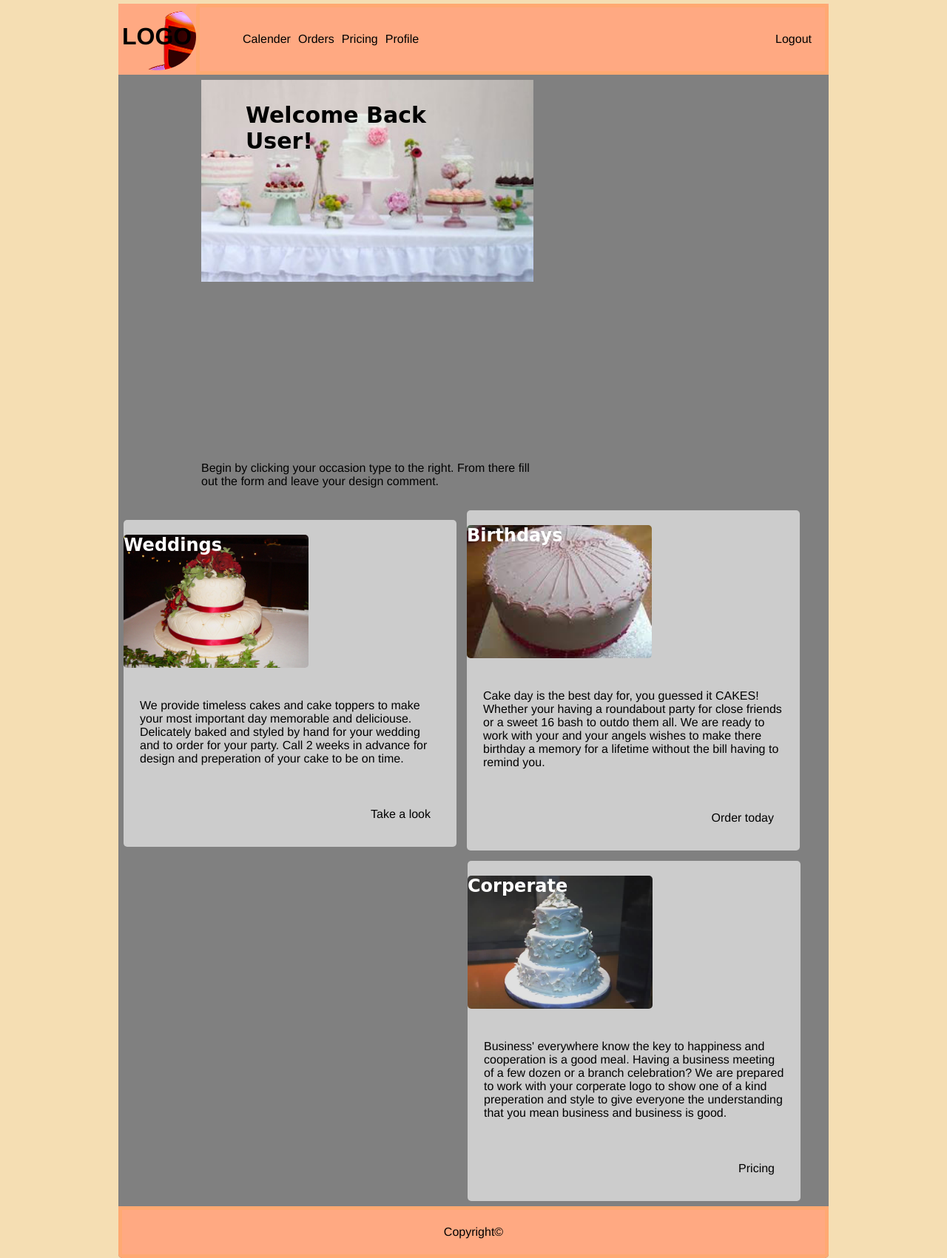
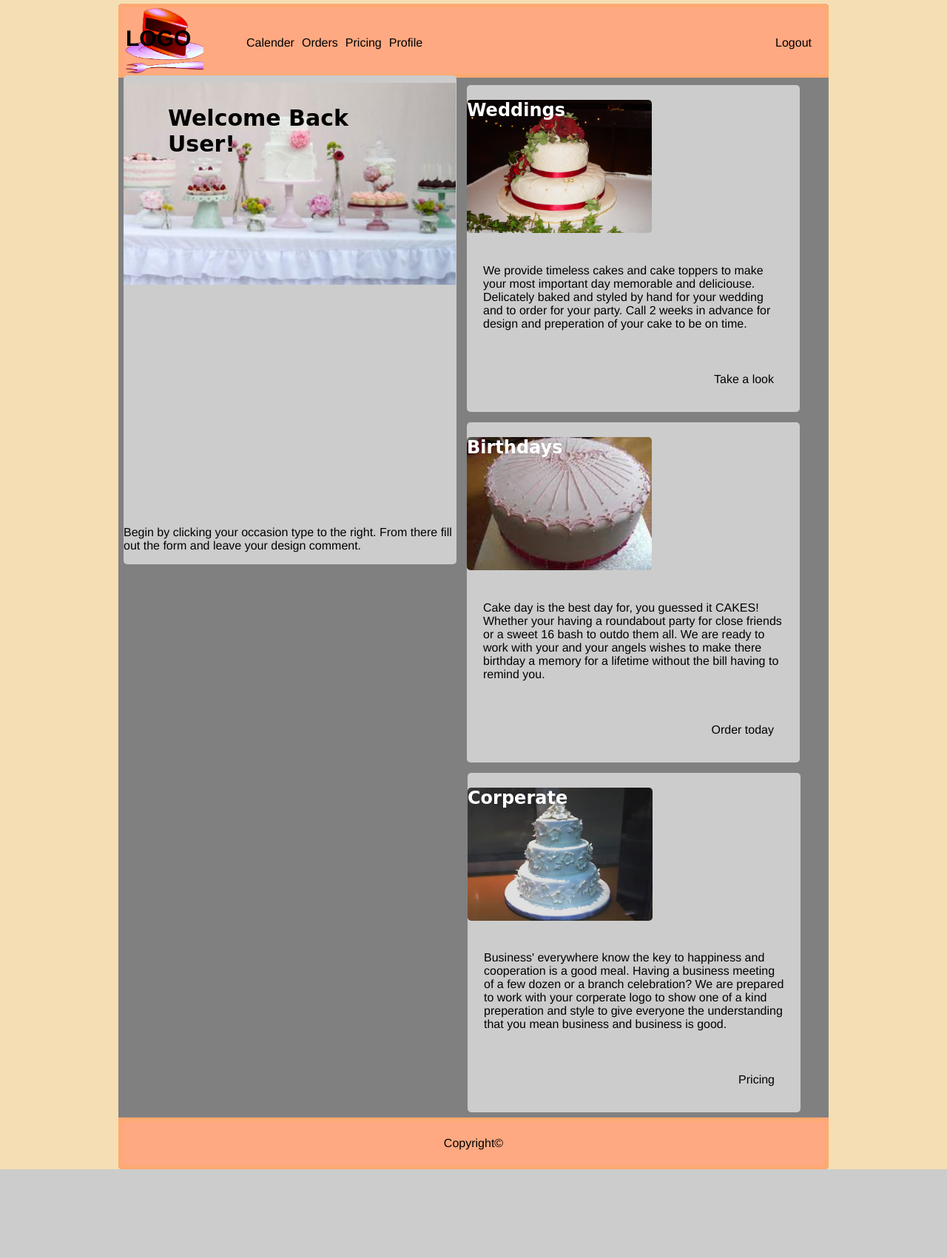
Before and after one commit to dgerena/PWA2, a PHP site: page /app.html in a window 1280 px wide. Shown: the whole page at 74% size. After the commit the page ends 1581 px from the top, so only its background shows below. Run offline with PHP 8.4, Linux system fonts and the light colour scheme; some web fonts are replaced.

Commit message:
fixed up visuals and added classes where necessary.
CSS JS and some html modifying.

```diff
--- a/cake_construct/app.html
+++ b/cake_construct/app.html
@@ -1,3 +1,4 @@
+<!-- this document created by damasio eli gerena IV -- this is the landing page-->
 <!DOCTYPE html>
 <html>
     <head>
@@ -10,7 +11,7 @@
     </head>
     <body>
         <div id="app-outer-container"><!-- container to target the entire page -->
-            <div class="app_header">
+            <div class="header app_header">
                 <div class="logo">
                     <h1>LOGO</h1>
                 </div>
@@ -18,22 +19,22 @@
                     <ul id="nav"><li><a href="">Calender</a></li><li><a href="">Orders</a></li><li><a href="">Pricing</a></li><li><a href="">Profile</a></li><li id="logout"><a href="">Logout</a></li></ul>
                 </div>
             </div>
-            <div class="body-div">
-                <div class="cta"><h2>Welcome Back User!</h2></div>
+            <div class="body-div app_body-div main">
+                <div class="cta app_cta"><h2>Welcome Back User!</h2></div>
                 <p>Begin by clicking your occasion type to the right. From there fill out the form and leave your design comment.</p>
             </div><!-- use background image optimized and cut to size float heading up and to left and register button float right and push down -->
-            <div class="body-div wed" id="wedding">
-                <h2 >Weddings</h2><p>We provide timeless cakes and cake toppers to make your most important day memorable and deliciouse. Delicately baked and styled by hand for your wedding and to order for your party. Call 2 weeks in advance for design and preperation of your cake to be on time.</p>
+            <div class="body-div app-wed wed app-p" id="wedding" >
+                <h2 >Weddings</h2><p class="app-text">We provide timeless cakes and cake toppers to make your most important day memorable and deliciouse. Delicately baked and styled by hand for your wedding and to order for your party. Call 2 weeks in advance for design and preperation of your cake to be on time.</p>
                 <a href="">Take a look</a>
             </div>
-            <div class="body-div birth">
+            <div class="body-div app-birth birth app-p">
                 <h2>Birthdays</h2>
-                <p>Cake day is the best day for, you guessed it CAKES! Whether your having a roundabout party for close friends or a sweet 16 bash to outdo them all. We are ready to work with your and your angels wishes to make there birthday a memory for a lifetime without the bill having to remind you.</p>
+                <p class="app-text">Cake day is the best day for, you guessed it CAKES! Whether your having a roundabout party for close friends or a sweet 16 bash to outdo them all. We are ready to work with your and your angels wishes to make there birthday a memory for a lifetime without the bill having to remind you.</p>
                 <a href="">Order today</a>
             </div>
-            <div class="body-div corp">
+            <div class="body-div app-corp corp app-p">
                 <h2>Corperate</h2>
-                <p>Business' everywhere know the key to happiness and cooperation is a good meal. Having a business meeting of a few dozen or a branch celebration? We are prepared to work with your corperate logo to show one of a kind preperation and style to give everyone the understanding that you mean business and business is good.</p>
+                <p class="app-text">Business' everywhere know the key to happiness and cooperation is a good meal. Having a business meeting of a few dozen or a branch celebration? We are prepared to work with your corperate logo to show one of a kind preperation and style to give everyone the understanding that you mean business and business is good.</p>
                 <a href="">Pricing</a>
             </div>
             <div class="footer"><!-- add company name and possible button to bring to top -->
--- a/cake_construct/css/main.css
+++ b/cake_construct/css/main.css
@@ -23,13 +23,18 @@
     border-radius:5px 5px 0 0;
 }
 .logo{
-    border-radius: 100%;
     height: 80px;
     padding: 5px;
     background-image: url('../img/Piece_of_Cake.png');
     background-repeat: no-repeat;
-    width: 95px;
+    width: 100px;
+    background-size:150px 100px;
+    background-position:-15px;
     display: inline-block;
+    float: left;
+}
+.header h1{
+    font-size: 30px;
     float: left;
 }
 a{
@@ -110,6 +115,10 @@
     display:block;
     clear: both;
     overflow: hidden;
+}
+.body-div .main{
+    height: 1401px;
+    background-color:#ccc;
 }
 .cta{
     height: 583px;
@@ -243,7 +252,7 @@
     overflow: hidden;
     margin-top:5px;
     margin-bottom: -10px;
-    border: solid;
+    /*border: solid;*/
     border-width:5px;
     border-color:#ffa972;
     border-radius:5px 5px 0 0;
@@ -251,25 +260,25 @@
 #logout{
     float: right;
 }
-#app-outer-container .cta{
+#app-outer-container app_cta{
     width: 500px;
     height: 500px;
 }
-.body-div{
+.app_body-div,.app-corp,.app-birth,.app-wed{
     width: 450px;
     display: block;
     clear: none;
     float: left;
     margin: 7px;
     border-radius: 5px;
+    background-color: #ccc;
+
 }
-.body-div p{
-    width: initial;
-}
+
 div #wedding{
     margin-top: 20px;
 }
-#wedding p{
+#wedding .app-text,.body-div .app-text{
     width: initial;
 }
 div.body-div{
@@ -278,7 +287,7 @@
 #app-outer-container .cta{
     width: 449px;
 }
-.corp{
+.app-corp{
     float: right;
     margin-right: 38px;
 }
--- a/cake_construct/index.html
+++ b/cake_construct/index.html
@@ -1,3 +1,4 @@
+<!-- this document created by damasio eli gerena IV -- this is the landing page-->
 <!DOCTYPE html>
 <html>
     <head>
@@ -37,8 +38,8 @@
         <div id="outer-container"><!-- container to target the entire page -->
             <div class="header">
                 <div class="logo">
-                    <h1>LOGO</h1>
                 </div>
+                <h1>Piece of Cake Catoring</h1>
                 <div class="navigation">
                     <ul id="nav"><li><a href="">Weddings</a></li><li><a href="">Birthdays</a></li><li><a href="">Corperate</a></li></ul>
                 </div>
--- a/cake_construct/js/main.js
+++ b/cake_construct/js/main.js
@@ -1,12 +1,6 @@
 //jquery syntax
-$('window').ready(function(){
-
-	$('.member-entry').on('click',entry({
-		console.log("hey");
-		// var entryForm= $('.entryform').length;
-		// if(entryform===0){
-		// 	$('.popout').show();
-		// 	$('#login').show();
-		// };
+$(document).ready(function(){
+	$('#reg-submit,#current-submit').click(function(){
+		console.log('shit');
 	});
 });
--- a/gerena_damasio_PWA_excers04/student.html
+++ b/gerena_damasio_PWA_excers04/student.html
@@ -14,6 +14,7 @@
 	<script type="text/javascript">
 	$(document).ready(function(){
 		$('*').css('color','green');
+		$('*').css('font-family',)
 		//nav drop-down
 		$("nav ul li").hover(function(){
 			$(this).addClass("active");
```
